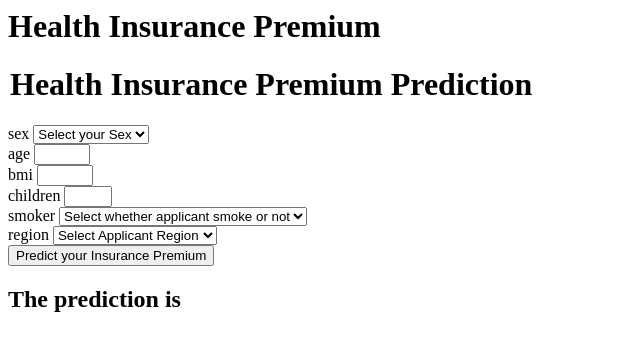
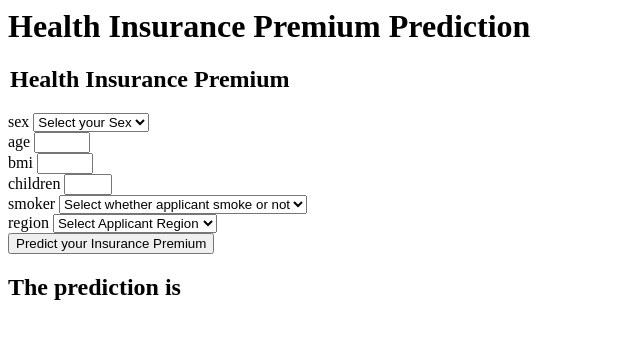
Before and after one commit to Samar-Chhetri/Health_Insurance_Premium_Project, a Flask app: page /predictdata in a window 1280 px wide. Shown: the top 351 px of the page, without its empty margins (0-640 px from the left). Run offline with Flask 3, Linux system fonts and the light colour scheme.

Commit message:
modified app

```diff
--- a/app.py
+++ b/app.py
@@ -39,4 +39,4 @@ def predict_datapoint():
 
 
 if __name__ =="__main__":
-    app.run(host='0.0.0.0', debug=True)
+    app.run(host='0.0.0.0', port=5000)
--- a/templates/home.html
+++ b/templates/home.html
@@ -1,12 +1,12 @@
 <html lang="en">
 <body>
     <div class="login">
-        <h1> Health Insurance Premium</h1>
+        <h1> Health Insurance Premium Prediction</h1>
 
         <form action="{{ url_for('predict_datapoint')}}" method="post">
-            <h1>
-                <legend> Health Insurance Premium Prediction</legend>
-            </h1>
+            <h2>
+                <legend> Health Insurance Premium</legend>
+            </h2>
 
             <div class="mb-3">
                 <label class="form-label">sex</label>
```
